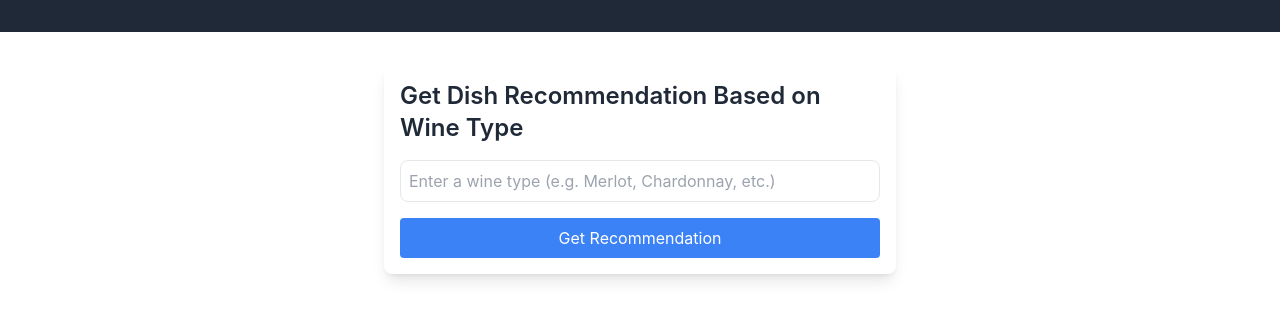
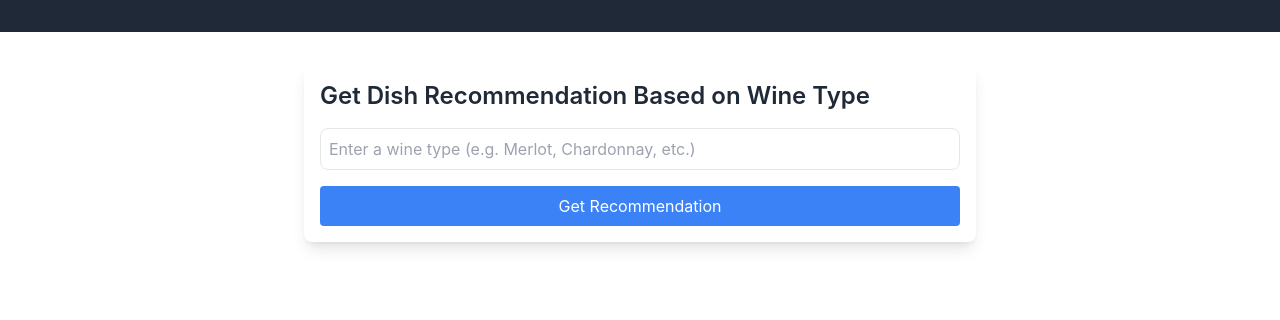
Before and after one commit to sirus-the-beaver/CS361-main-program, a React (Create React App) app in the folder frontend/: page /dish-recommendation in a window 1280 px wide. Shown: the top 320 px of the page. Built offline with nearby package versions, Linux system fonts and the light colour scheme.

Commit message:
Add mobile responsive styling to DishRecommendation component

```diff
--- a/frontend/src/components/DishRecommendation.js
+++ b/frontend/src/components/DishRecommendation.js
@@ -32,18 +32,18 @@ const DishRecommendation = () => {
     };
 
     return (
-        <div className="max-w-lg mx-auto mt-8 p-4 bg-white shadow-lg rounded-lg">
-            <h1 className="text-2xl font-semibold text-gray-800 mb-4">Get Dish Recommendation Based on Wine Type</h1>
+        <div className="max-w-lg mx-auto mt-8 p-4 bg-white shadow-lg rounded-lg sm:max-w-md md:max-w-lg lg:max-w-xl xl:max-w-2xl">
+            <h1 className="text-2xl font-semibold text-gray-800 mb-4 text-center sm:text-left">Get Dish Recommendation Based on Wine Type</h1>
             <input
                 type="text"
                 placeholder="Enter a wine type (e.g. Merlot, Chardonnay, etc.)"
                 value={wine}
                 onChange={(e) => setWine(e.target.value)}
-                className="w-full p-2 border rounded-lg mb-4"
+                className="w-full p-2 border rounded-lg mb-4 focus:outline-none focus:ring-2 focus:ring-blue-500"
             />
             <button
                 onClick={fetchRecommendations}
-                className="w-full p-2 bg-blue-500 text-white rounded hover:bg-blue-600 transition duration-300"
+                className="w-full p-2 bg-blue-500 text-white rounded hover:bg-blue-600 transition duration-300 disabled:opacity-50"
                 disabled={loading}
             >
                 Get Recommendation
```
